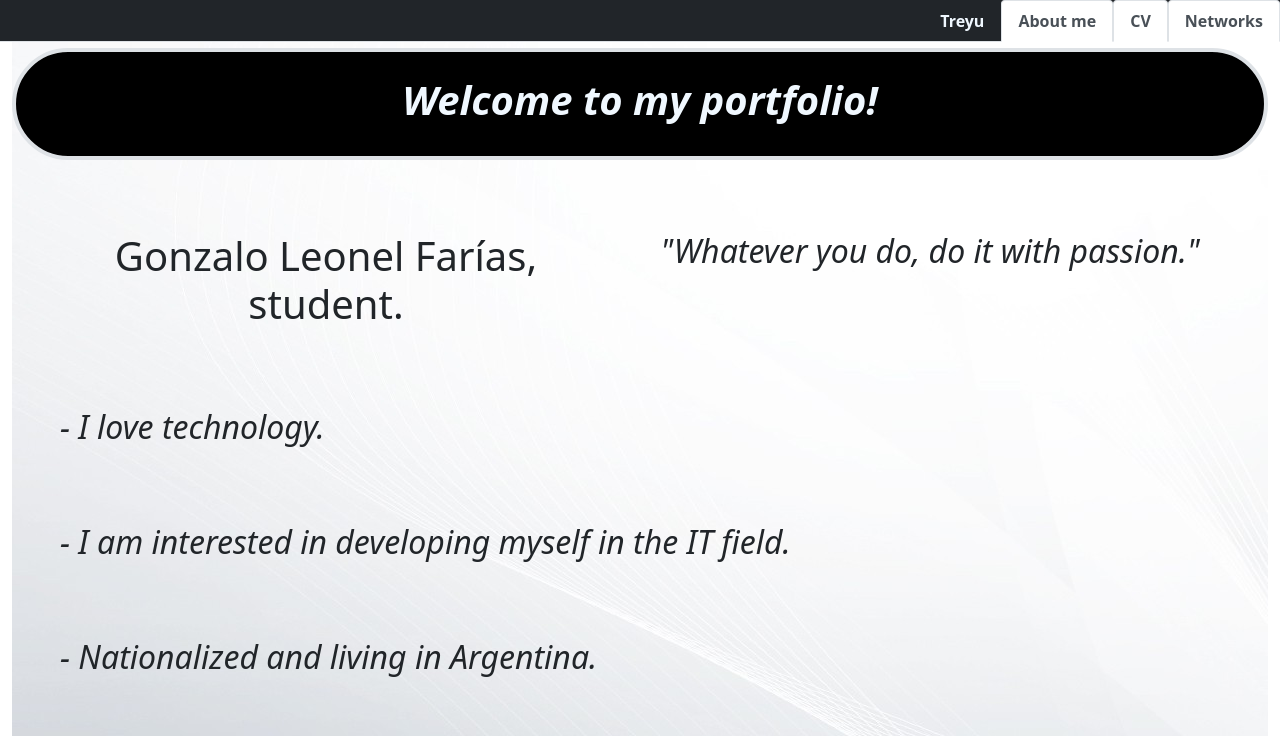
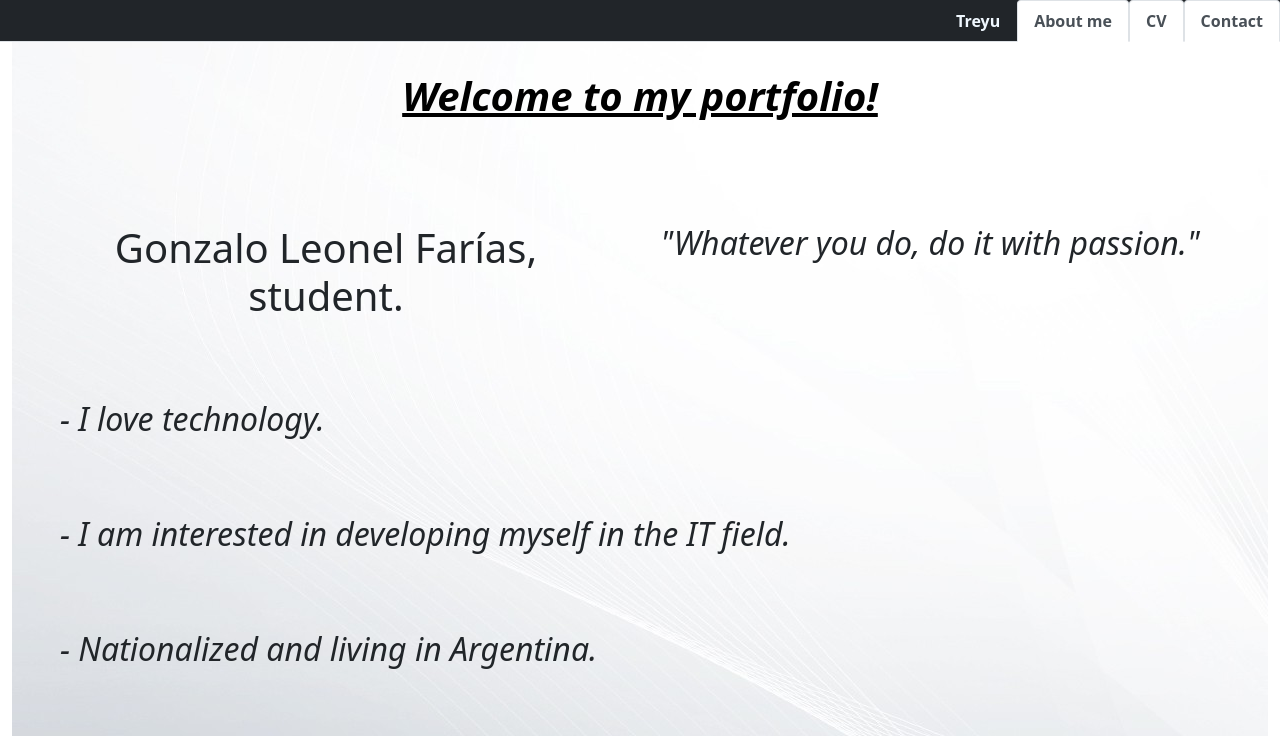
Before and after one commit to GonzaFarias/Portfolio, a plain HTML site: page index.html in a window 1280 px wide. Shown: the top 736 px of the page. Drawn offline with Linux system fonts and the light colour scheme.

Commit message:
Update index.html

```diff
--- a/index.html
+++ b/index.html
@@ -36,14 +36,14 @@
           <a class="nav-link active" aria-current="page" href="#sobrecv">CV</a>
         </li>
         <li class="nav-item">
-            <a class="nav-link active" aria-current="page" href="#sobreredes">Networks</a>
+            <a class="nav-link active" aria-current="page" href="#sobreredes">Contact</a>
           </li>
       </ul>
       <div id="superior" class="rounded-3">
       <br id="sobremi" class="border border-5"><br>
-    <div class="container-fluid border border-4 rounded-pill" style="background-color: black;">
+    <div class="container-fluid">
       <br>
-    <h1 class="fw-bold fst-italic" style="text-align: center; color: aliceblue; " id="home"> Welcome to my portfolio!<br></h1><br>
+    <h1 class="fw-bold fst-italic" style="text-align: center; color: rgb(0, 0, 0); " id="home"><u>Welcome to my portfolio!</u> <br></h1><br>
    </div>
      <br><br><br>
 
@@ -113,7 +113,7 @@
 
    <br id="sobreredes"><br> <div id="abajo" class="rounded-3">
    <div class="container-fluid">
-    <h1 class="border border-5  fst-italic rounded-pill" style="text-align: center;background-color: rgb(0, 0, 0); color: aliceblue;" id="redes">Networks</h1>
+    <h1 class="border border-5  fst-italic rounded-pill" style="text-align: center;background-color: rgb(0, 0, 0); color: aliceblue;" id="redes">Contact</h1>
     <br> <br>
      <br><br> <br> <br> <br> <br> <br> <br> <br>
     <h1 style="text-align: center;">Contact me and add me!</h1>
```
